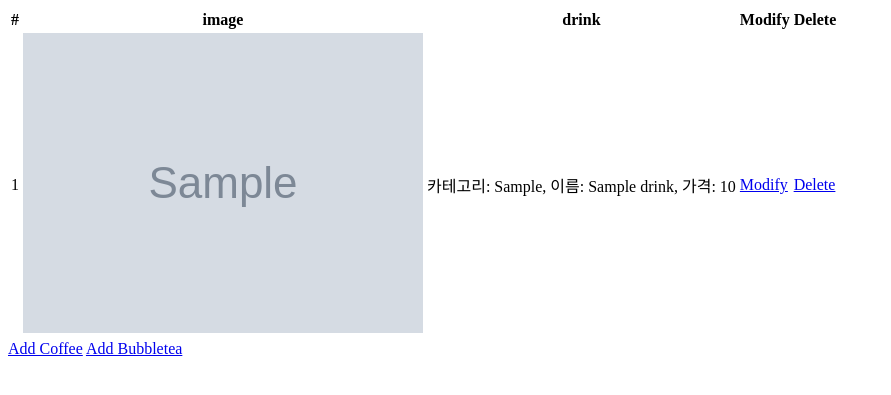
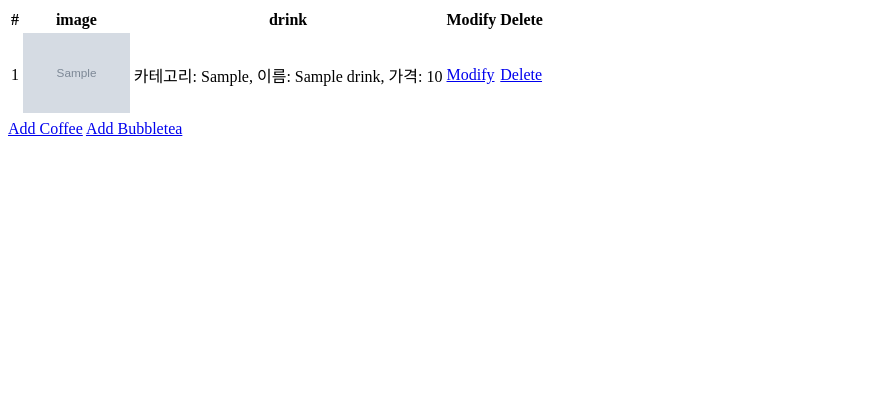
Before and after one commit to ssep4u/Re_Damasvin, a Django app: page /menu/ in a window 1280 px wide. Shown: the top 395 px of the page, without its empty margins (0-891 px from the left). Run offline with Django 3.2, Linux system fonts and the light colour scheme; tables that the repository leaves empty hold one stand-in row (values such as "Sample post"); grey boxes marked "Sample" are stand-in pictures.

Commit message:
change image height

```diff
--- a/menu/templates/menu/drink_list.html
+++ b/menu/templates/menu/drink_list.html
@@ -20,7 +20,7 @@
     <tr>
         <td>{{ forloop.counter }}</td>
         {% if drink.image != '' %}
-        <td><img src="{{ drink.image.url }}" alt=""></td>
+        <td><img src="{{ drink.image.url }}" alt="" style="height:80px"></td>
         {% else %}
         <td>----</td>
         {% endif %}
```
